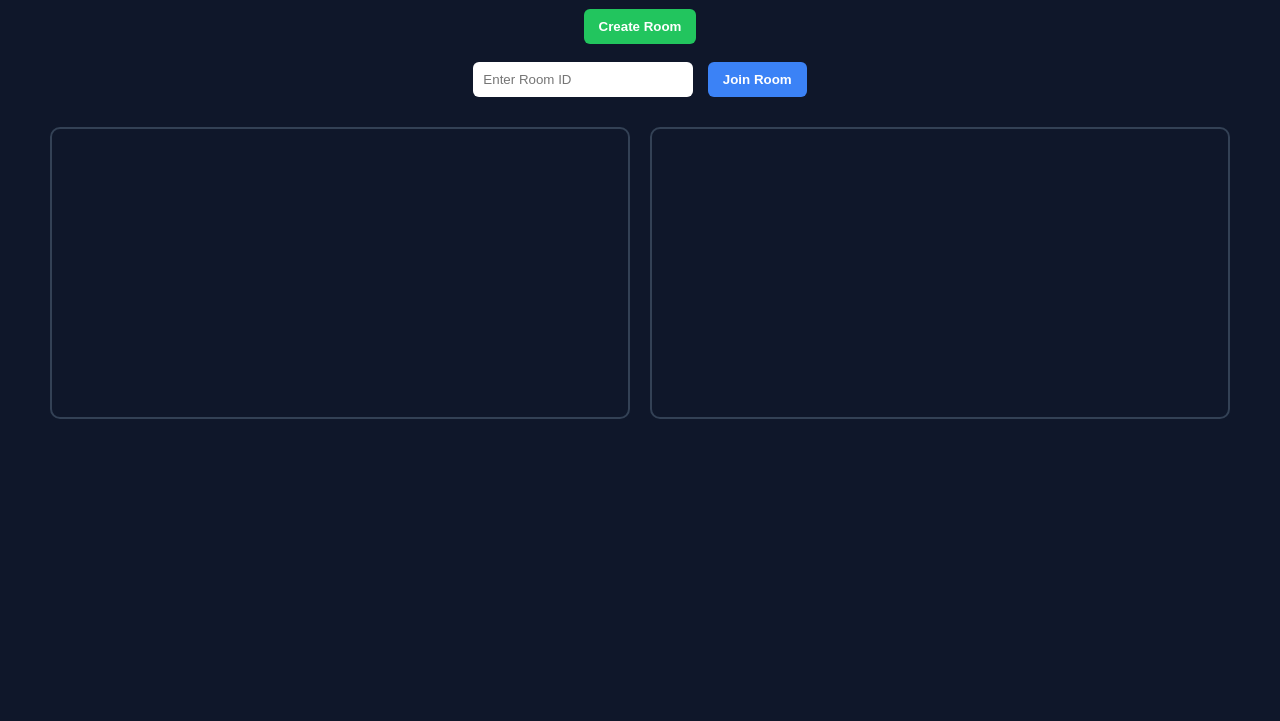
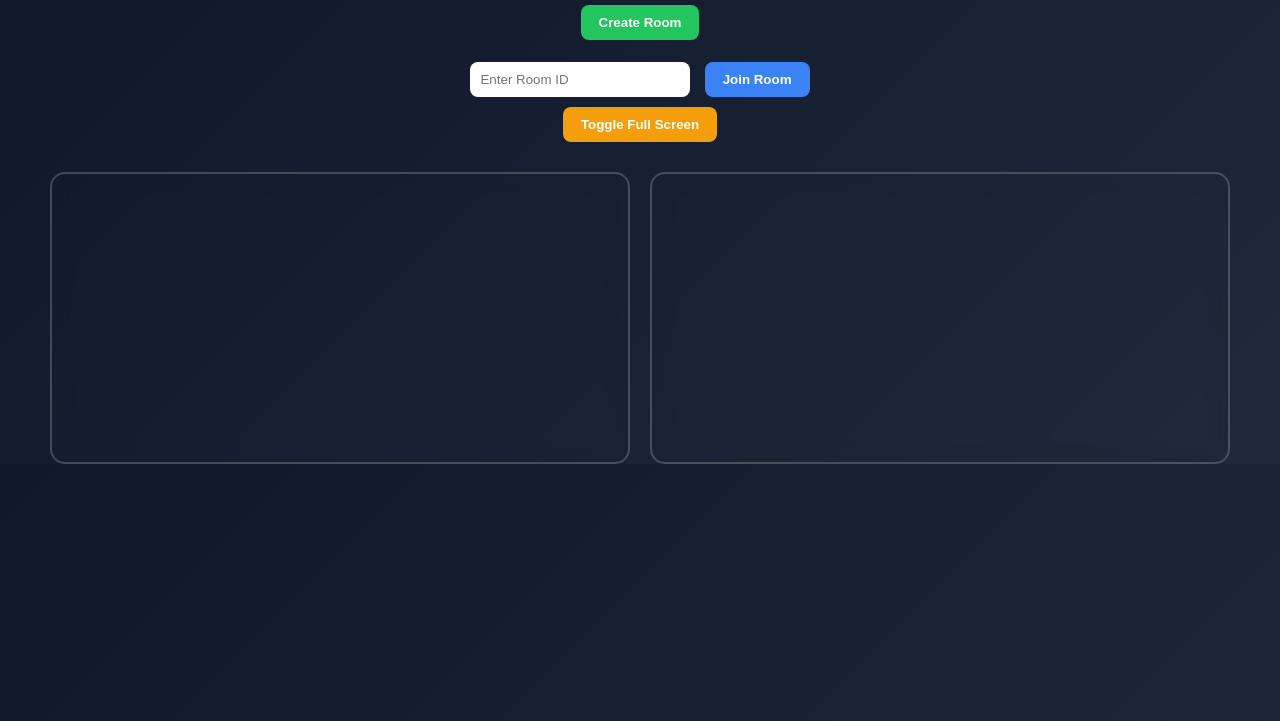
Before and after one commit to nithish-hub-8587/watch-together, a website: page index.html in a window 1280 px wide. Shown: the part 79-800 px from the top of the page. Drawn offline with nearby package versions, Linux system fonts and the light colour scheme; no server answers.

Commit message:
Added animated UI and fullscreen feature

```diff
--- a/index.html
+++ b/index.html
@@ -1,41 +1,46 @@
 <!DOCTYPE html>
 <html>
 <head>
-    <title>Screen Share Room</title>
+    <title>Live Screen Share</title>
     <script src="/socket.io/socket.io.js"></script>
     <script defer src="script.js"></script>
 
     <style>
         body {
             margin: 0;
-            font-family: Arial, sans-serif;
-            background: #0f172a;
+            font-family: 'Segoe UI', sans-serif;
+            background: linear-gradient(135deg, #0f172a, #1e293b);
             color: white;
             text-align: center;
+            overflow-x: hidden;
         }
 
         h1 {
             margin-top: 20px;
+            font-size: 32px;
+            animation: fadeDown 1s ease;
         }
 
-        .container {
-            margin-top: 30px;
+        .controls {
+            margin-top: 20px;
+            animation: fadeUp 1s ease;
         }
 
         input {
             padding: 10px;
+            border-radius: 8px;
+            border: none;
             width: 200px;
-            border-radius: 6px;
-            border: none;
             margin-right: 10px;
         }
 
         button {
-            padding: 10px 15px;
-            border-radius: 6px;
+            padding: 10px 18px;
+            border-radius: 8px;
             border: none;
             cursor: pointer;
             font-weight: bold;
+            transition: all 0.3s ease;
         }
 
         .create-btn {
@@ -48,13 +53,21 @@
             color: white;
         }
 
+        .fullscreen-btn {
+            background: #f59e0b;
+            color: white;
+            margin-top: 10px;
+        }
+
         button:hover {
-            opacity: 0.9;
+            transform: scale(1.05);
+            box-shadow: 0 0 15px rgba(255,255,255,0.3);
         }
 
         #roomDisplay {
             margin-top: 15px;
             font-weight: bold;
+            opacity: 0.8;
         }
 
         .videos {
@@ -63,13 +76,31 @@
             justify-content: center;
             gap: 20px;
             flex-wrap: wrap;
+            animation: fadeUp 1.2s ease;
         }
 
         video {
             width: 45%;
-            border-radius: 10px;
-            border: 2px solid #334155;
+            border-radius: 15px;
+            border: 2px solid rgba(255,255,255,0.2);
+            backdrop-filter: blur(10px);
+            transition: transform 0.3s ease;
         }
+
+        video:hover {
+            transform: scale(1.02);
+        }
+
+        @keyframes fadeDown {
+            from { opacity: 0; transform: translateY(-30px); }
+            to { opacity: 1; transform: translateY(0); }
+        }
+
+        @keyframes fadeUp {
+            from { opacity: 0; transform: translateY(30px); }
+            to { opacity: 1; transform: translateY(0); }
+        }
+
     </style>
 </head>
 
@@ -77,11 +108,13 @@
 
     <h1>🚀 Live Screen Share</h1>
 
-    <div class="container">
+    <div class="controls">
         <button id="createBtn" class="create-btn">Create Room</button>
         <br><br>
         <input id="roomInput" placeholder="Enter Room ID" />
         <button id="joinBtn" class="join-btn">Join Room</button>
+        <br>
+        <button id="fullscreenBtn" class="fullscreen-btn">Toggle Full Screen</button>
 
         <div id="roomDisplay"></div>
     </div>
--- a/script.js
+++ b/script.js
@@ -7,6 +7,17 @@ let localStream;
 let peerConnection;
 let currentRoom;
 let isCreator = false;
+const fullscreenBtn = document.getElementById("fullscreenBtn");
+
+fullscreenBtn.addEventListener("click", () => {
+    const remoteVideo = document.getElementById("remoteVideo");
+
+    if (!document.fullscreenElement) {
+        remoteVideo.requestFullscreen();
+    } else {
+        document.exitFullscreen();
+    }
+});
 
 const config = {
     iceServers: [
```
